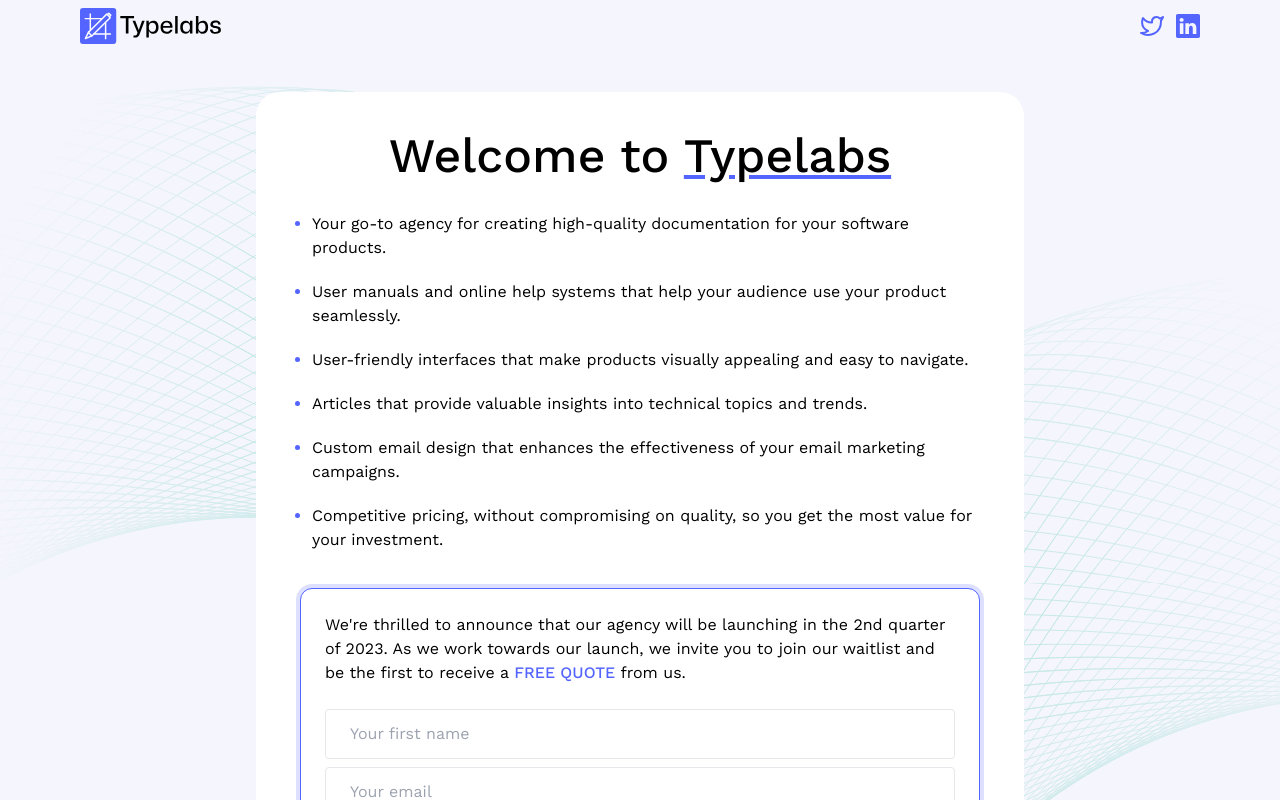
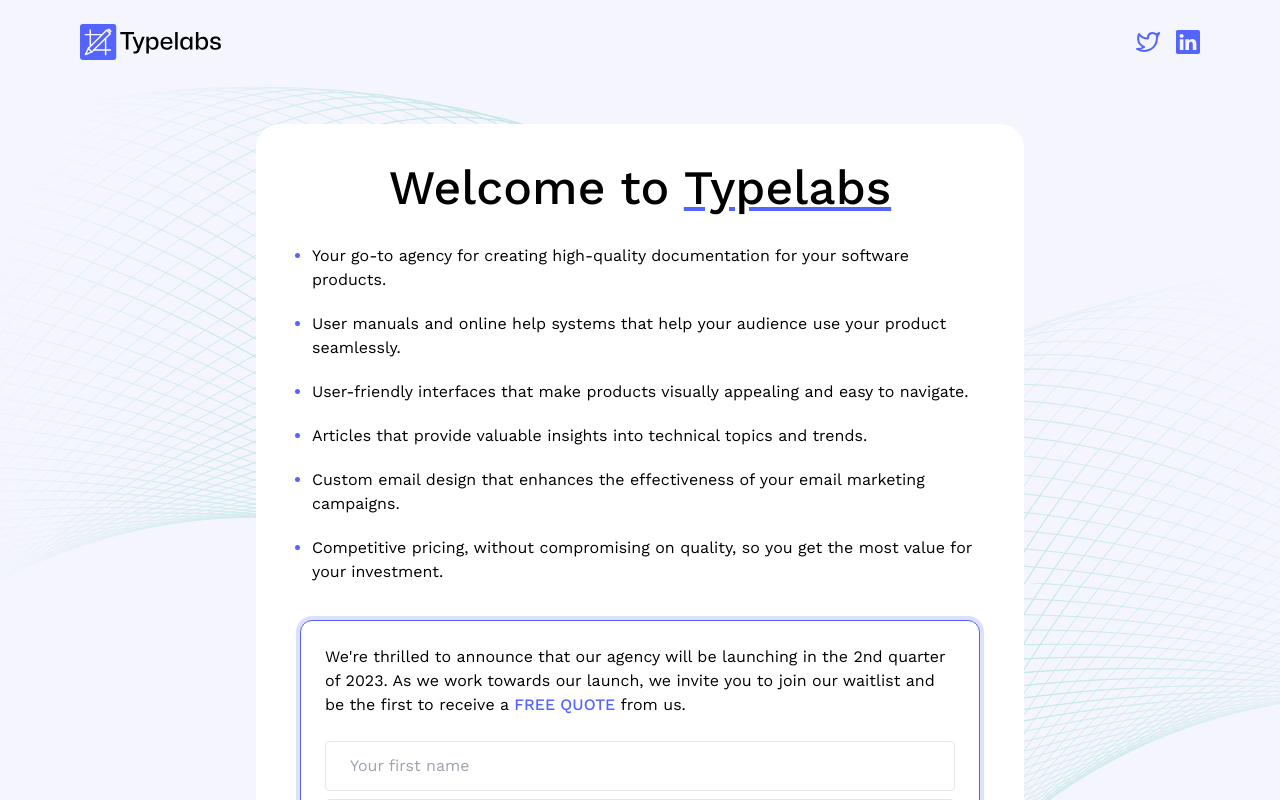
Before and after one commit to Typelabs-io/typelabs-version-1, a Next.js app: page / in a window 1280 px wide. Shown: the top 800 px of the page. Built offline with nearby package versions, Linux system fonts and the light colour scheme.

Commit message:
minor ui changes

```diff
--- a/components/Nav.js
+++ b/components/Nav.js
@@ -5,7 +5,7 @@
 
 const Navbar = () => {
   return (
-    <nav className="bg-transparent py-2 px-4 tablet:px-8 desktop:px-20 w-full">
+    <nav className="bg-transparent py-6 px-4 tablet:px-8 desktop:px-20 w-full">
       <div className="mx-auto flex justify-between items-center ">
         <div>
           <Link href="/">
@@ -18,7 +18,7 @@
           </Link>
         </div>
 
-        <div className="flex justify-evenly space-x-3 items-center">
+        <div className="flex justify-evenly space-x-4 items-center">
           <a
             target="_blank"
             href="https://twitter.com/TypelabsHQ?s=20"
```
